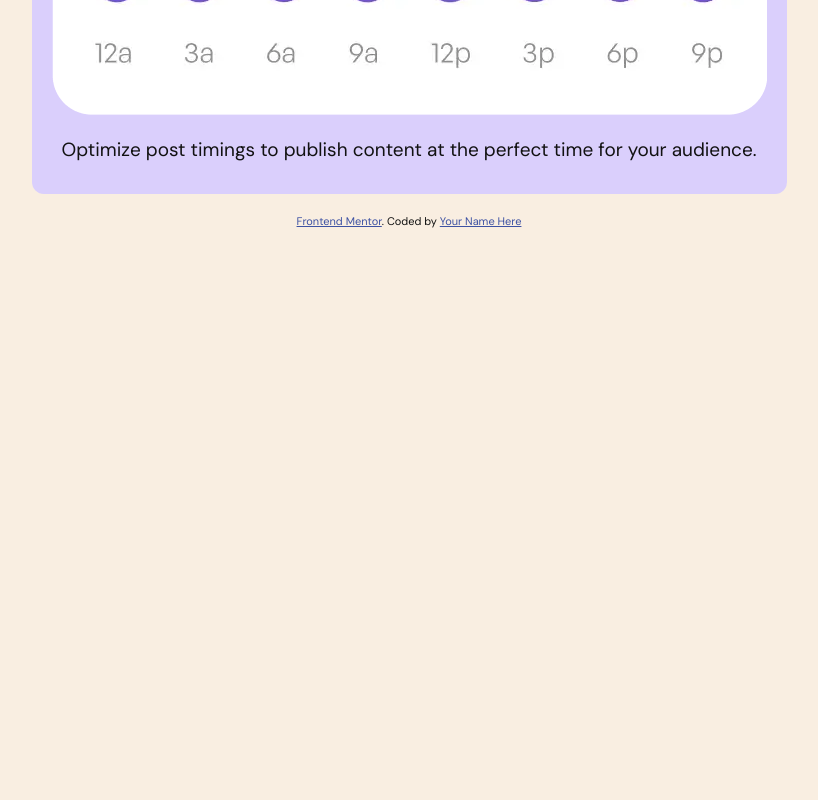
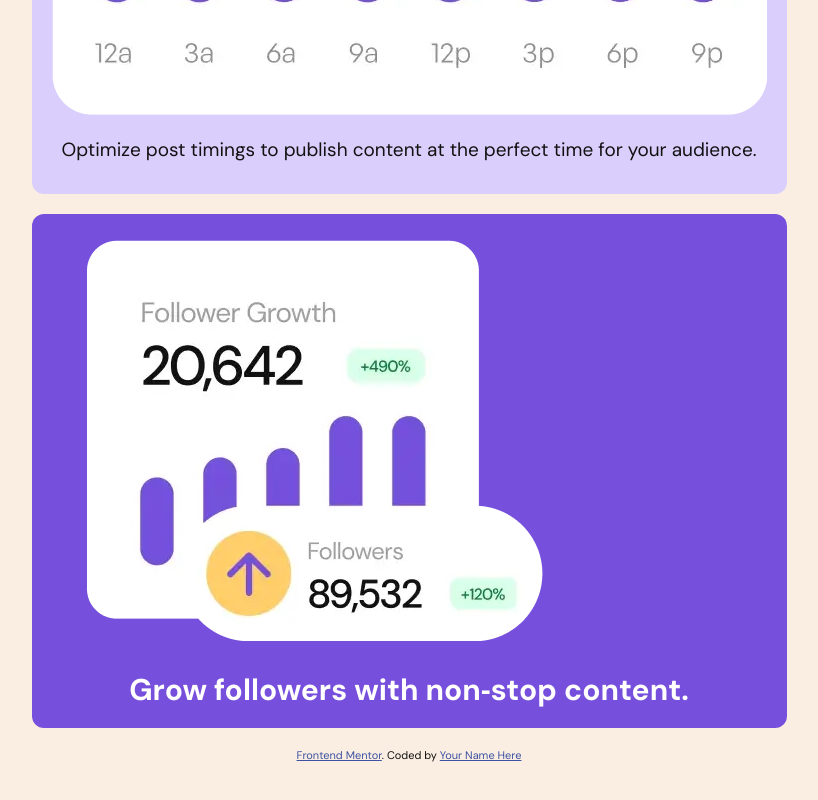
Before and after one commit to pkthunder87/bento-grid, a React (Vite) app: page / in a window 1280 px wide. Shown: the part 1535-2335 px from the top of the page, without its empty margins (231-1049 px from the left). Before the commit the page ends 1827 px from the top, so only its background shows below. Built offline with nearby package versions, Linux system fonts and the light colour scheme.

Commit message:
Feat: Add 5th grid item

```diff
--- a/src/App.jsx
+++ b/src/App.jsx
@@ -53,6 +53,16 @@ function App() {
           audience.
         </p>
       </GridItem>
+      <GridItem gridItemNum="5">
+        <img
+          className="grid-item--5__img"
+          src={`${imgPrefix}grow-followers${imgSuffix}`}
+          alt=""
+        />
+        <h2 className="grid-item--5__title">
+          Grow followers with non&#8209;stop content.
+        </h2>
+      </GridItem>
       <Attribution />
     </AppLayout>
   );
--- a/src/sass/_components.scss
+++ b/src/sass/_components.scss
@@ -144,4 +144,25 @@
       line-height: 1em;
     }
   }
+
+  &--5 {
+    background-color: hsl(var(--color-purple-500));
+    padding-inline: 5.5rem;
+    padding-block-start: 2rem;
+    padding-block-end: 2.5rem;
+
+    text-align: center;
+    text-wrap: pretty;
+
+    &__img {
+      margin-block-start: 0.5rem;
+      margin-block-end: 3.5rem;
+    }
+
+    &__title {
+      color: hsl(var(--color-white));
+      font-size: 3rem;
+      line-height: 0.9em;
+    }
+  }
 }
```
